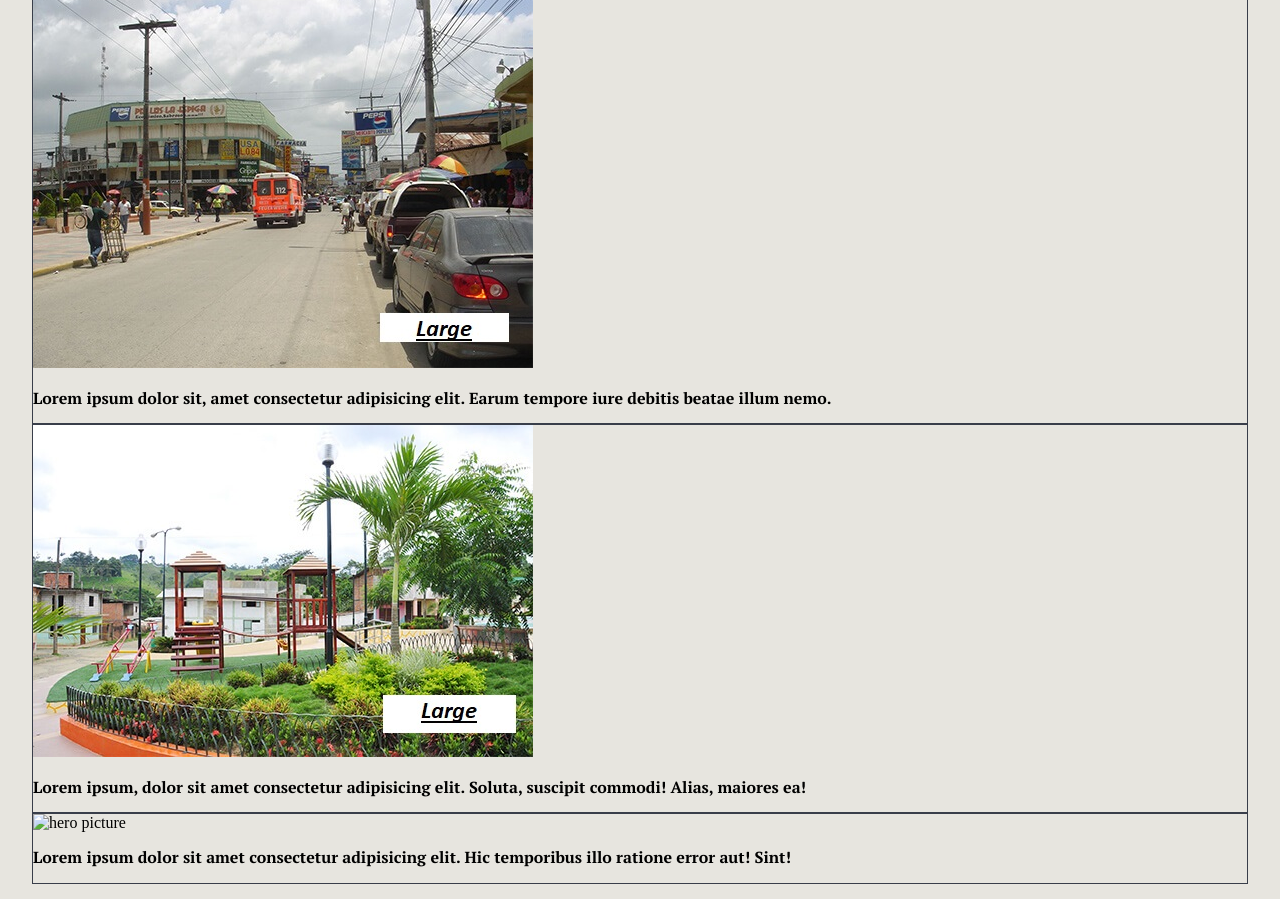
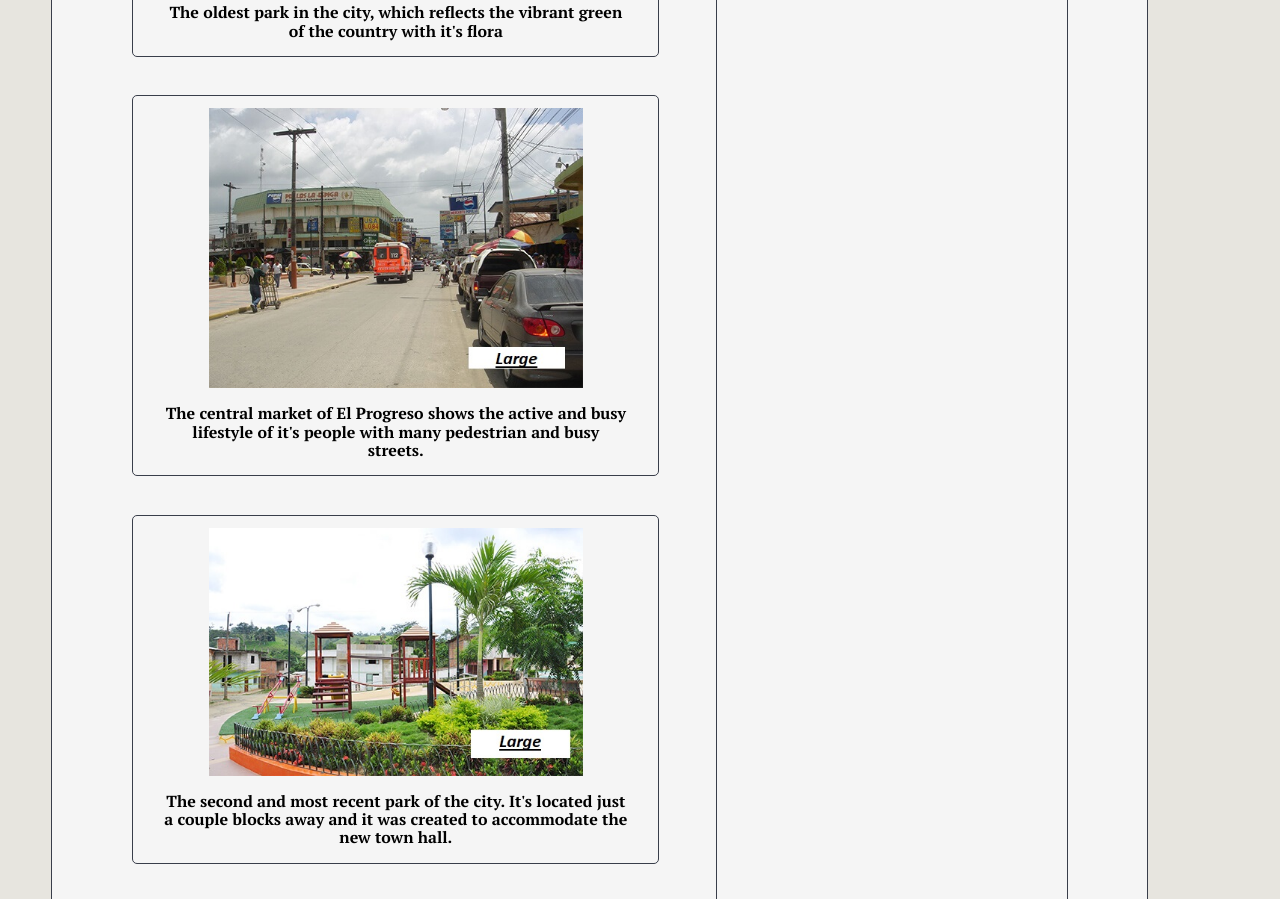
Before and after one commit to joshudo/wdd230, a plain HTML site: page chamber1/discover.html in a window 1280 px wide. Shown: the part 1130-2029 px from the top of the page. Drawn offline with nearby package versions, Linux system fonts and the light colour scheme.

Commit message:
updating discovery

```diff
--- a/chamber1/discover.html
+++ b/chamber1/discover.html
@@ -60,9 +60,10 @@
         <li><a href="#">Contact</a></li>
       </ul>
     </nav>
-    <main>
+    <main class="discovery">
       <span class="creepy-date"></span>
-      <h2>Mi Cuidad Bonita</h2>
+      <h2 id="h2-discovery">Mi Cuidad Bonita</h2>
+      <div class="the-grid">
         <section class="image-description">
           <div id="first-img">
             <picture id="catedral">
@@ -82,8 +83,8 @@
               />
             </picture>
             <p>
-            As it's custom for latin American towns, there is a Cathedral in the
-            center of town in regards due to the Spanish colonization of the
+              As it's custom for latin American towns, there is a Cathedral in
+              the center of town, due to the Spanish colonization of the
               Americas.
             </p>
           </div>
@@ -104,7 +105,10 @@
                 alt="The park at the center of town"
               />
             </picture>
-          <p></p>
+            <p>
+              The oldest park in the city, which reflects the vibrant green of
+              the country with it's flora
+            </p>
           </div>
           <div id="third-img">
             <picture id="centro">
@@ -124,8 +128,8 @@
               />
             </picture>
             <p>
-            Lorem ipsum dolor sit, amet consectetur adipisicing elit. Earum
-            tempore iure debitis beatae illum nemo.
+              The central market of El Progreso shows the active and busy
+              lifestyle of it's people with many pedestrian and busy streets.
             </p>
           </div>
           <div id="fourth-img">
@@ -146,8 +150,9 @@
               />
             </picture>
             <p>
-            Lorem ipsum, dolor sit amet consectetur adipisicing elit. Soluta,
-            suscipit commodi! Alias, maiores ea!
+              The second and most recent park of the city. It's located just a
+              couple blocks away and it was created to accommodate the new town
+              hall.
             </p>
           </div>
           <div id="fifth-img">
@@ -168,11 +173,34 @@
               />
             </picture>
             <p>
-            Lorem ipsum dolor sit amet consectetur adipisicing elit. Hic
-            temporibus illo ratione error aut! Sint!
+              One of the remaining trains that used to be part of the train
+              station of the city. After not being able to receive profit from
+              the transportation of goods, the reilroad tracks were closed and
+              the trains were retired to the local museum.
             </p>
           </div>
         </section>
+        <div id="demographics">
+          <h3>The Demographic</h3>
+          <p>
+            El Progreso, Yoro, also known as mi cuidad bonita (Mi pretty City),
+            is one of the top 5 most important cities in the country. This is
+            due the high employment being provided by the textile componies
+            located around the city. Although, this has change in the recent
+            days due to one of the factories closing due to the effects of the
+            war of Russia against Ukraine.<br />
+            <br />
+            The density of the population is around 108,000 inhabitents. They
+            are composed of 54,400 women, and 54,400 men. The younger population
+            is composed of around 10800 teenagers, 10500 children between the
+            ages of 5 - 9 years of age and 10700 babies (younger than 4 years of
+            age). the life span average of the residents is around 24 years due
+            to the violence the country has experience thoughout the years due
+            to gangs and corruption.
+            <br />
+          </p>
+        </div>
+      </div>
     </main>
     <footer>
       <a href="#">
--- a/chamber1/js/scripts.js
+++ b/chamber1/js/scripts.js
@@ -83,19 +83,21 @@ if ("IntersectionObserver" in window) {
 const timeBtwVisits = document.querySelector(".creepy-date");
 
 var visitTime = new Date();
+console.log(visitTime)
 
 let lastVisit = new Date(localStorage.getItem("visit-time"));
 
-if (lastVisit.getHours() < 24 && lastVisit.getHours() > 1) {
-  timeBtwVisits.textContent = "Not a full day has passed yet!";
-} else if (lastVisit.getHours() > 23.99) {
-  var msDifference = visitTime.getTime() - lastVisit.getTime();
-  var daysSince = Math.round(msDifference/(1000*60*60*24));
+console.log(lastVisit)
 
+var msDifference = visitTime.getTime() - lastVisit.getTime();
+var daysSince = Math.round(msDifference/(1000*60*60*24));
+
+if (daysSince < 1){
+  timeBtwVisits.textContent = "Welcome to the discovery page!";
+} else {
   timeBtwVisits.textContent = "It's been " + daysSince + " days since your last visit!";
-} else {
-  timeBtwVisits.textContent = "Welcome to the discovery page!";
 }
+console.log(daysSince)
 
 localStorage.setItem("visit-time", visitTime);
 
--- a/chamber1/styles/base.css
+++ b/chamber1/styles/base.css
@@ -143,7 +143,7 @@ main div {
   border: 1px solid var(--bg);
 }
 
-.main div {
+main div {
   margin: 1.2rem;
   padding: 1rem;
   background-color: whitesmoke;
@@ -153,7 +153,6 @@ main div {
 
 .main .hero picture.hero-img {
   height: 50%;
-  float: top;
 }
 
 .hero picture.hero-img img {
@@ -245,3 +244,25 @@ footer a {
   text-decoration: none;
   color: white;
 }
+
+/* styles for the discovery page */
+
+main #h2-discovery {
+  font-size: 3rem;
+  text-align: center;
+}
+
+section.image-description p {
+  text-align: center;
+}
+
+section.image-description picture img {
+  display: block;
+  margin-left: auto;
+  margin-right: auto;
+  width: 80%;
+}
+
+section.image-description picture img:hover {
+  box-shadow: 10px 10px 20px 2px var(--main-color);
+}
--- a/chamber1/styles/large.css
+++ b/chamber1/styles/large.css
@@ -123,4 +123,19 @@
         text-decoration: none;
         color: white;
     }
+
+    main.discovery div.the-grid {
+        display: grid;
+        grid-template-columns: 60% 40%;
+    }
+
+    main.discovery section.image-description {
+        display: flex;
+        flex-direction: column;
+      }
+
+      main.discovery div.the-grid div#demographics {
+        display: flex;
+        flex-direction: column;
+      }
 }
--- a/chamber1/styles/medium.css
+++ b/chamber1/styles/medium.css
@@ -63,7 +63,7 @@
         border-left: 1px solid white;
     }
 
-    .main div {
+    main div {
         padding: 2% 5% 0 5%;
         height: 90%;
     }
```
Also changed, not shown: chamber1/images/placeholder-img.jpg. Lines whose indentation alone changed are shown as unchanged.
